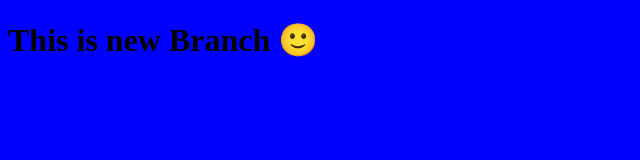
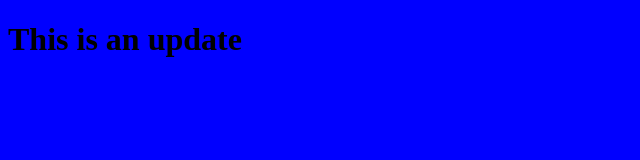
Before and after one commit to mohammadxxali/Test-repo, a plain HTML site: page index.html in a window 1280 px wide. Shown: the whole page, without its empty margins (0-640 px from the left). Drawn offline with Linux system fonts and the light colour scheme.

Commit message:
edit the html file

```diff
--- a/index.html
+++ b/index.html
@@ -8,7 +8,7 @@
     <link rel="stylesheet" href="style.css">
 </head>
 <body>
-    <h1>This is new Branch 🙂</h1>
+    <h1>This is  an update</h1>
   <script src="app.js"></script>
 </body>
 </html>
```
